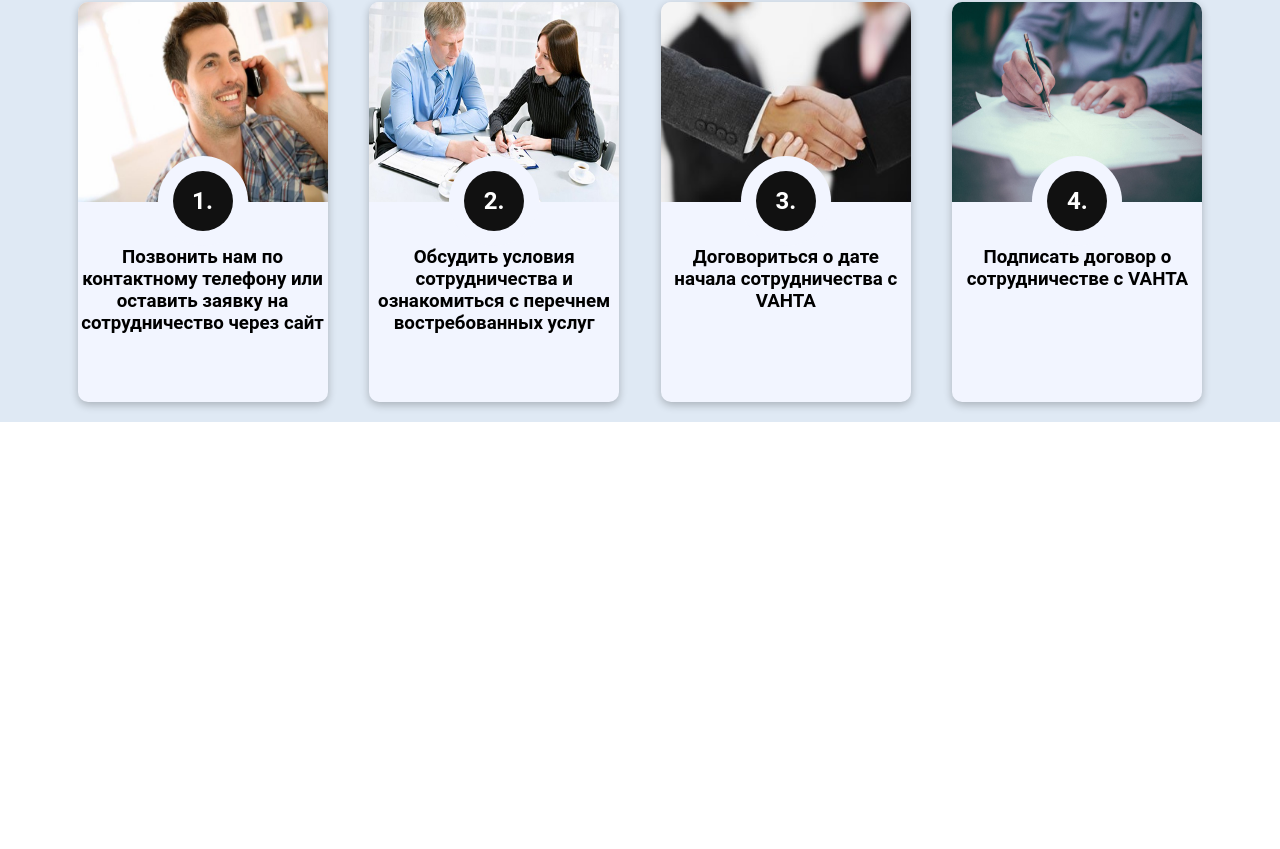
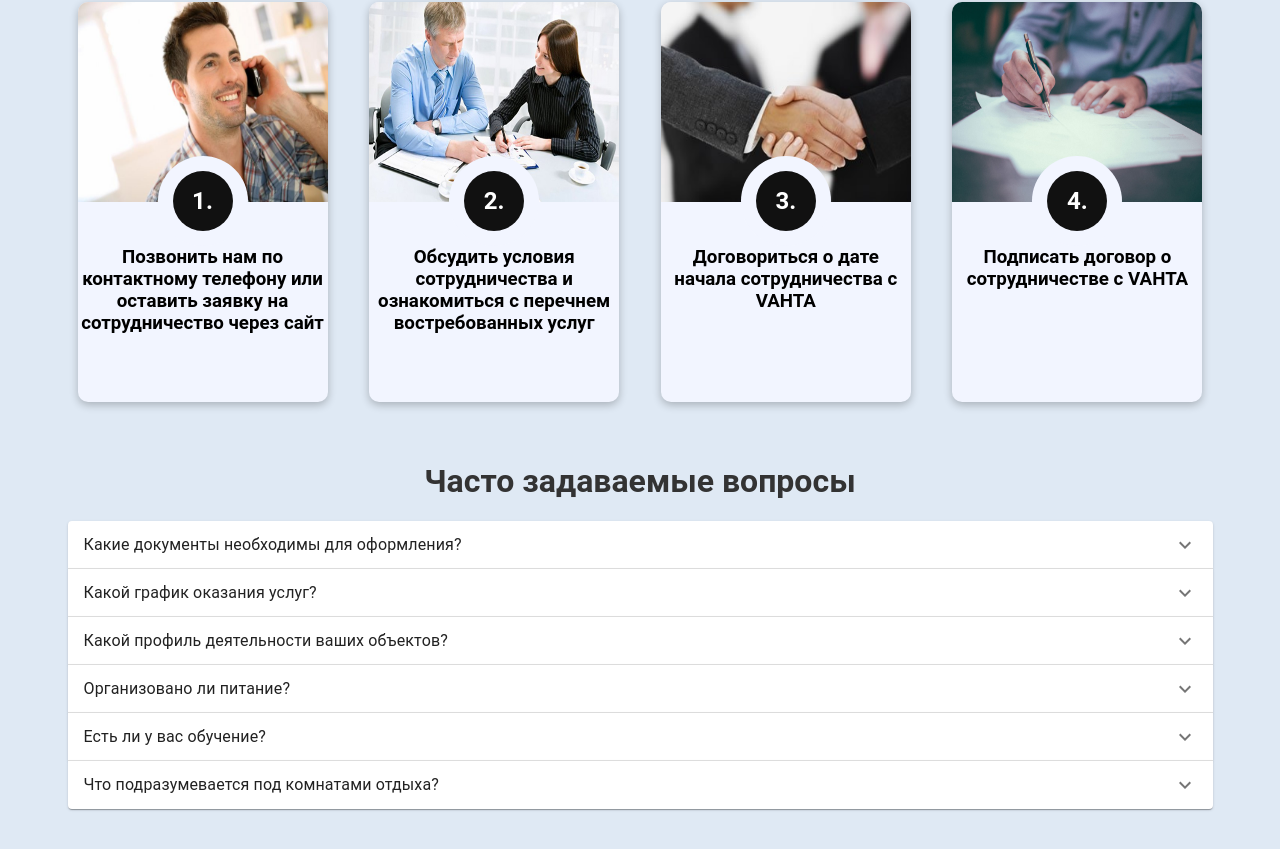
Before and after one commit to Zhybuliou/vahta, a React (Vite) app: page / in a window 1280 px wide. Shown: the part 1787-2636 px from the top of the page. Before the commit the page ends 2209 px from the top, so only its background shows below. Built offline with nearby package versions, Linux system fonts and the light colour scheme.

Commit message:
feat: add section fqa

```diff
--- a/package.json
+++ b/package.json
@@ -16,6 +16,7 @@
     "@emotion/react": "^11.11.1",
     "@emotion/styled": "^11.11.0",
     "@fontsource/roboto": "^5.0.3",
+    "@mui/icons-material": "^5.11.16",
     "@mui/material": "^5.13.5",
     "@mui/styled-engine-sc": "^5.12.0",
     "axios": "^1.4.0",
--- a/src/pages/Home.tsx
+++ b/src/pages/Home.tsx
@@ -1,4 +1,6 @@
 import { TbBus, TbCoffee, TbBuildingCommunity } from 'react-icons/tb';
+import { Accordion, AccordionDetails, AccordionSummary, Typography } from '@mui/material';
+import ExpandMoreIcon from '@mui/icons-material/ExpandMore';
 import Button from '../components/Button';
 import Form from '../components/Form';
 
@@ -98,6 +100,100 @@ export default function Home() {
           </div>
         </div>
       </div>
+      <div className="fqa">
+        <h2>Часто задаваемые вопросы</h2>
+        <div className="fqa-content">
+          <Accordion>
+            <AccordionSummary
+              expandIcon={<ExpandMoreIcon />}
+              aria-controls="panel1a-content"
+              id="panel1a-header"
+            >
+              <Typography>Какие документы необходимы для оформления?</Typography>
+            </AccordionSummary>
+            <AccordionDetails>
+              <Typography>
+                <ol>
+                  <li>Паспорт</li>
+                  <li>СНИЛС</li>
+                  <li>ИНН</li>
+                  <li>Реквизиты банковской карты</li>
+                </ol>
+              </Typography>
+            </AccordionDetails>
+          </Accordion>
+          <Accordion>
+            <AccordionSummary
+              expandIcon={<ExpandMoreIcon />}
+              aria-controls="panel2a-content"
+              id="panel2a-header"
+            >
+              <Typography>Какой график оказания услуг?</Typography>
+            </AccordionSummary>
+            <AccordionDetails>
+              <Typography>
+                График сотрудничества: 6 дней в неделю, есть возможность выбора дневного/ночного
+                интервала.
+              </Typography>
+            </AccordionDetails>
+          </Accordion>
+          <Accordion>
+            <AccordionSummary
+              expandIcon={<ExpandMoreIcon />}
+              aria-controls="panel2a-content"
+              id="panel2a-header"
+            >
+              <Typography>Какой профиль деятельности ваших объектов?</Typography>
+            </AccordionSummary>
+            <AccordionDetails>
+              <Typography>
+                Объекты, обслуживаемые VAHTA – это сортировочные центры и распределительные
+                складские комплексы, на которых оказывается комплекс услуг складской логистики:
+                приемка, размещение, сортировка, отправка.
+              </Typography>
+            </AccordionDetails>
+          </Accordion>
+          <Accordion>
+            <AccordionSummary
+              expandIcon={<ExpandMoreIcon />}
+              aria-controls="panel2a-content"
+              id="panel2a-header"
+            >
+              <Typography>Организовано ли питание?</Typography>
+            </AccordionSummary>
+            <AccordionDetails>
+              <Typography>На территории складского комплекса есть столовая.</Typography>
+            </AccordionDetails>
+          </Accordion>
+          <Accordion>
+            <AccordionSummary
+              expandIcon={<ExpandMoreIcon />}
+              aria-controls="panel2a-content"
+              id="panel2a-header"
+            >
+              <Typography>Есть ли у вас обучение?</Typography>
+            </AccordionSummary>
+            <AccordionDetails>
+              <Typography>
+                Ответим на все вопросы и расскажем, что будет требоваться для осуществления приемки
+                и упаковки товаров на складе VAHTA!
+              </Typography>
+            </AccordionDetails>
+          </Accordion>
+          <Accordion>
+            <AccordionSummary
+              expandIcon={<ExpandMoreIcon />}
+              aria-controls="panel2a-content"
+              id="panel2a-header"
+            >
+              <Typography>Что подразумевается под комнатами отдыха?</Typography>
+            </AccordionSummary>
+            <AccordionDetails>
+              <Typography>Комнаты отдыха – это места для приема пищи.</Typography>
+            </AccordionDetails>
+          </Accordion>
+        </div>
+      </div>
       {/* <div className="wrapper-content">
         <h2>Hello world!!!</h2>
       </div> */}
--- a/src/scss/home.scss
+++ b/src/scss/home.scss
@@ -191,6 +191,23 @@
         text-align: center;
     }
 }
+.fqa{
+    text-align: center;
+    margin-top: 40px;
+    padding-bottom: 40px;
+    h2{
+      margin-bottom: 20px;
+      font-style: normal;
+        font-weight: 700;
+        font-size: 32px;
+        line-height: 39px;
+        color: #333333;
+    }
+    .fqa-content{
+        margin: 0 auto;
+        max-width: 1145px;
+    }
+}
 @media screen and (max-width: 700px) {
     .home-top-window {
         h2{
```
Also changed, not shown: 1 other file (tests, documents, lock files or other folders).
